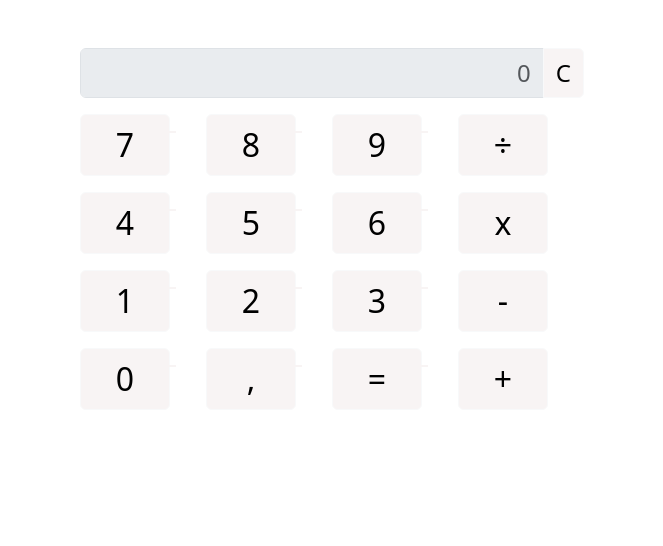
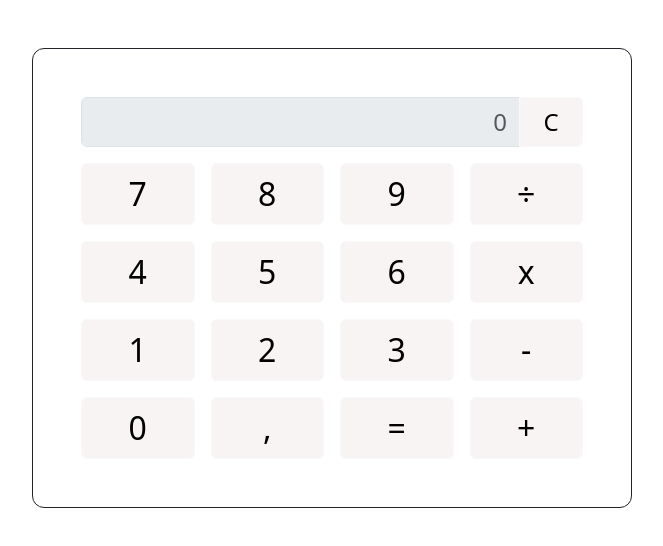
Before and after one commit to gabrielschappo/desenvolvimento_web, a plain HTML site: page calculadora/index.html in a window 1280 px wide. Shown: the whole page, without its empty margins (308-971 px from the left). Drawn offline with nearby package versions, Linux system fonts and the light colour scheme.

Commit message:
mudanças 2 calculadora

```diff
--- a/calculadora/custom.js
+++ b/calculadora/custom.js
@@ -1,8 +1,4 @@
 let visor = document.getElementById('visor_num').placeholder
-let num = 0
-let res = 0
-let conta = 0
-let calc = 0
 
 function add_item(item){
     add_num = item
--- a/calculadora/index.html
+++ b/calculadora/index.html
@@ -6,118 +6,92 @@
     <title>Calculadora</title>
     <link href="https://cdn.jsdelivr.net/npm/bootstrap@5.3.3/dist/css/bootstrap.min.css" rel="stylesheet" integrity="sha384-QWTKZyjpPEjISv5WaRU9OFeRpok6YctnYmDr5pNlyT2bRjXh0JMhjY6hW+ALEwIH" crossorigin="anonymous">
     <style>
-        button{
+        button {
             border: 0px;
             background-color: #f8f4f4;
         }
-        #button_teclas{
+        #button_teclas {
             font-size: xx-large;
-            width: 90px;
+            width: 6rem;
             border-radius: 6px;
             background-color: #f8f4f4;
+        }
+        #button-limpar{
+            background-color: #f8f4f4;
+            font-size: x-large;
+            width: 4rem;
+        }
+        @media (max-width: 576px) {
+            #button_teclas, #button-limpar {
+                width: 3.5rem;
+                font-size: x-large;
+            }
+            .container-sm {
+                padding: 1rem;
+                margin-top: 1rem;
+                max-width: 100%;
+            }
         }
     </style>
 </head>
 <body>
-    <div class="container-sm p-5" style="max-width: 600px;">
+    <div class="container-sm p-5 mt-5" style="max-width: 600px; border: 1px solid; border-radius: 12px;">
         <div class="row">
-            <div class="col-md-12">
+            <div class="col-12">
                 <div class="input-group mb-3">
-                    <input type="text" id="visor_num" class="form-control" placeholder="0" aria-label="Recipient's username" aria-describedby="button-addon2" disabled="true" style="text-align: right;font-size: x-large;">
-                    <button class="btn btn-light" type="button" id="button-addon2" onclick="zerar()" style="background-color: #f8f4f4;font-size:x-large;">C</button>
+                    <input type="text" id="visor_num" class="form-control" placeholder="0" aria-label="Recipient's username" aria-describedby="button-addon2" disabled style="text-align: right; font-size: x-large;">
+                    <button class="btn btn-light" type="button" id="button-limpar" onclick="zerar()">C</button>
                 </div>
             </div>
         </div>
-        <div class="linha" style="display: flex;">
-            <div class="col-md-2">
-                <button class="btn btn-light" id="button_teclas" onclick="add_item('7')">7</button>
+        <div class="row row-cols-4 g-3">
+            <div class="col">
+                <button class="btn btn-light w-100" id="button_teclas" onclick="add_item('7')">7</button>
             </div>
-            <div class="col-md-1">
-                <button style="border: 0px;"></button>
+            <div class="col">
+                <button class="btn btn-light w-100" id="button_teclas" onclick="add_item('8')">8</button>
             </div>
-            <div class="col-md-2">
-                <button class="btn btn-light" id="button_teclas" onclick="add_item('8')">8</button>
+            <div class="col">
+                <button class="btn btn-light w-100" id="button_teclas" onclick="add_item('9')">9</button>
             </div>
-            <div class="col-md-1">
-                <button style="border: 0px;"></button>
+            <div class="col">
+                <button class="btn btn-light w-100" id="button_teclas" onclick="add_item('/')">÷</button>
             </div>
-            <div class="col-md-2">
-                <button class="btn btn-light" id="button_teclas" onclick="add_item('9')">9</button>
+            <div class="col">
+                <button class="btn btn-light w-100" id="button_teclas" onclick="add_item('4')">4</button>
             </div>
-            <div class="col-md-1">
-                <button style="border: 0px;"></button>
+            <div class="col">
+                <button class="btn btn-light w-100" id="button_teclas" onclick="add_item('5')">5</button>
             </div>
-            <div class="col-md-2">
-                <button class="btn btn-light" id="button_teclas" onclick="add_item('/')">÷</button>
+            <div class="col">
+                <button class="btn btn-light w-100" id="button_teclas" onclick="add_item('6')">6</button>
             </div>
-        </div>
-        <div class="linha mt-3" style="display: flex;">
-            <div class="col-md-2">
-                <button class="btn btn-light" id="button_teclas" onclick="add_item('4')">4</button>
+            <div class="col">
+                <button class="btn btn-light w-100" id="button_teclas" onclick="add_item('*')">x</button>
             </div>
-            <div class="col-md-1">
-                <button style="border: 0px;"></button>
+            <div class="col">
+                <button class="btn btn-light w-100" id="button_teclas" onclick="add_item('1')">1</button>
             </div>
-            <div class="col-md-2">
-                <button class="btn btn-light" id="button_teclas" onclick="add_item('5')">5</button>
+            <div class="col">
+                <button class="btn btn-light w-100" id="button_teclas" onclick="add_item('2')">2</button>
             </div>
-            <div class="col-md-1">
-                <button style="border: 0px;"></button>
+            <div class="col">
+                <button class="btn btn-light w-100" id="button_teclas" onclick="add_item('3')">3</button>
             </div>
-            <div class="col-md-2">
-                <button class="btn btn-light" id="button_teclas" onclick="add_item('6')">6</button>
+            <div class="col">
+                <button class="btn btn-light w-100" id="button_teclas" onclick="add_item('-')">-</button>
             </div>
-            <div class="col-md-1">
-                <button style="border: 0px;"></button>
+            <div class="col">
+                <button class="btn btn-light w-100" id="button_teclas" onclick="add_item('0')">0</button>
             </div>
-            <div class="col-md-2">
-                <button class="btn btn-light" id="button_teclas" onclick="add_item('*')">x</button>
+            <div class="col">
+                <button class="btn btn-light w-100" id="button_teclas" onclick="add_item('.')">,</button>
             </div>
-        </div>
-        <div class="linha mt-3" style="display: flex;">
-            <div class="col-md-2">
-                <button class="btn btn-light" id="button_teclas" onclick="add_item('1')">1</button>
+            <div class="col">
+                <button class="btn btn-light w-100" id="button_teclas" onclick="calcular()">=</button>
             </div>
-            <div class="col-md-1">
-                <button style="border: 0px;"></button>
-            </div>
-            <div class="col-md-2">
-                <button class="btn btn-light" id="button_teclas" onclick="add_item('2')">2</button>
-            </div>
-            <div class="col-md-1">
-                <button style="border: 0px;"></button>
-            </div>
-            <div class="col-md-2">
-                <button class="btn btn-light" id="button_teclas" onclick="add_item('3')">3</button>
-            </div>
-            <div class="col-md-1">
-                <button style="border: 0px;"></button>
-            </div>
-            <div class="col-md-2">
-                <button class="btn btn-light" id="button_teclas" onclick="add_item('-')">-</button>
-            </div>
-        </div>
-        <div class="linha mt-3" style="display: flex;">
-            <div class="col-md-2">
-                <button class="btn btn-light" id="button_teclas" onclick="add_item('0')">0</button>
-            </div>
-            <div class="col-md-1">
-                <button style="border: 0px;"></button>
-            </div>
-            <div class="col-md-2">
-                <button class="btn btn-light" id="button_teclas" onclick="add_item('.')">,</button>
-            </div>
-            <div class="col-md-1">
-                <button style="border: 0px;"></button>
-            </div>
-            <div class="col-md-2">
-                <button class="btn btn-light" id="button_teclas" onclick="calcular()">=</button>
-            </div>
-            <div class="col-md-1">
-                <button style="border: 0px;"></button>
-            </div>
-            <div class="col-md-2">
-                <button class="btn btn-light" id="button_teclas" onclick="add_item('+')">+</button>
+            <div class="col">
+                <button class="btn btn-light w-100" id="button_teclas" onclick="add_item('+')">+</button>
             </div>
         </div>
     </div>
```
